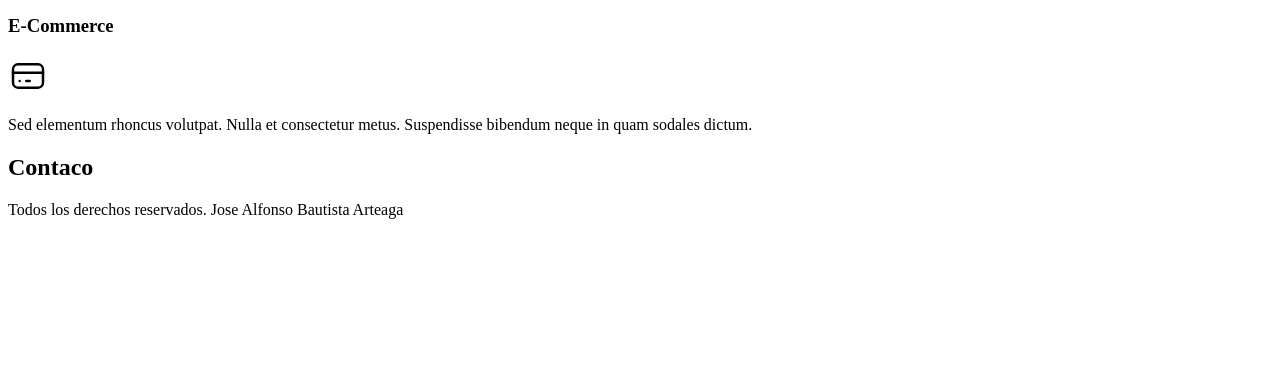
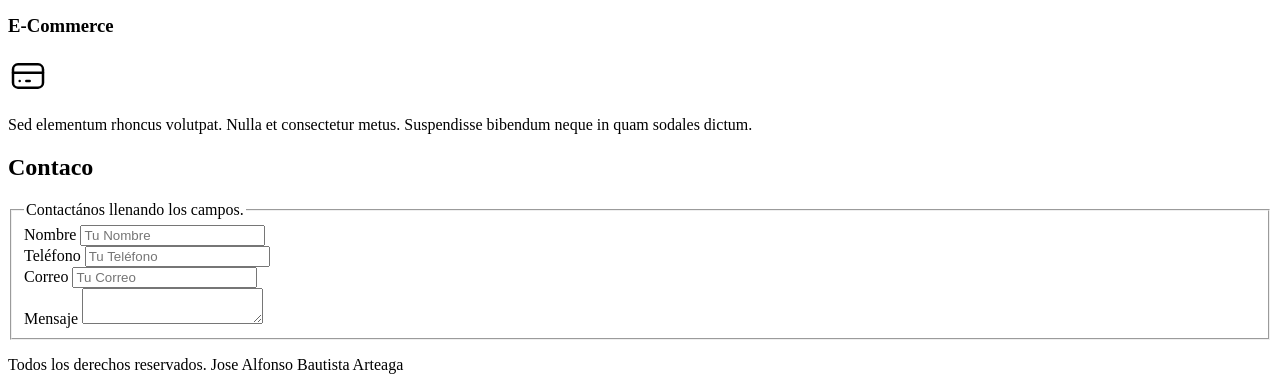
Before and after one commit to JoseAlfonsoB/FREELANCER_PROJECT, a plain HTML site: page index.html in a window 1280 px wide. Shown: the part 651-1041 px from the top of the page. Before the commit the page ends 886 px from the top, so only its background shows below. Drawn offline with Linux system fonts and the light colour scheme.

Commit message:
Creación del formulario.

```diff
--- a/index.html
+++ b/index.html
@@ -153,6 +153,27 @@
 
     <section>
       <h2>Contaco</h2>
+      <form>
+        <fieldset>
+          <legend>Contactános llenando los campos.</legend>
+          <div>
+            <label>Nombre</label>
+            <input type="text" placeholder="Tu Nombre" />
+          </div>
+          <div>
+            <label>Teléfono</label>
+            <input type="tel" placeholder="Tu Teléfono" />
+          </div>
+          <div>
+            <label>Correo</label>
+            <input type="email" placeholder="Tu Correo" />
+          </div>
+          <div>
+            <label>Mensaje</label>
+            <textarea></textarea>
+          </div>
+        </fieldset>
+      </form>
     </section>
 
     <footer>
```
